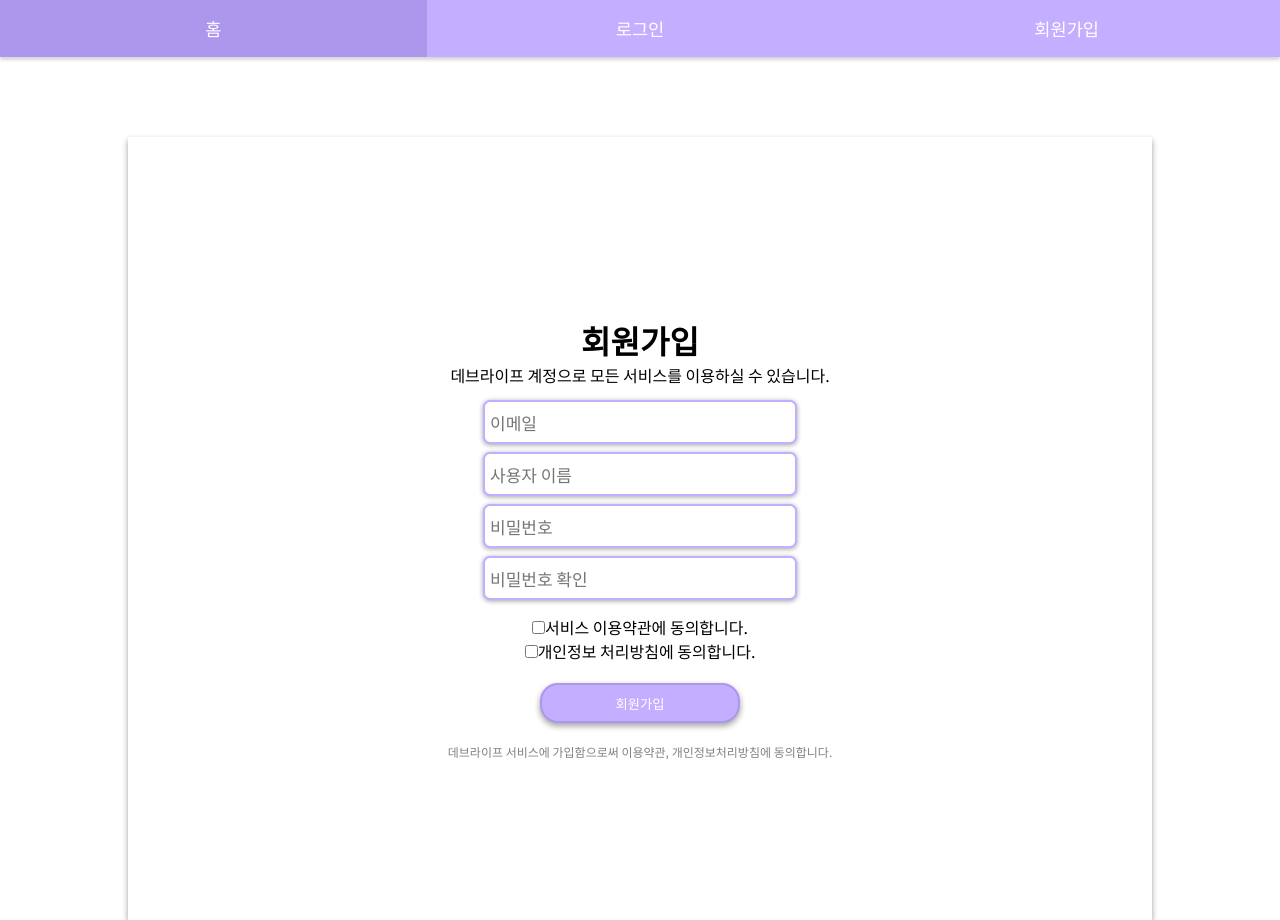
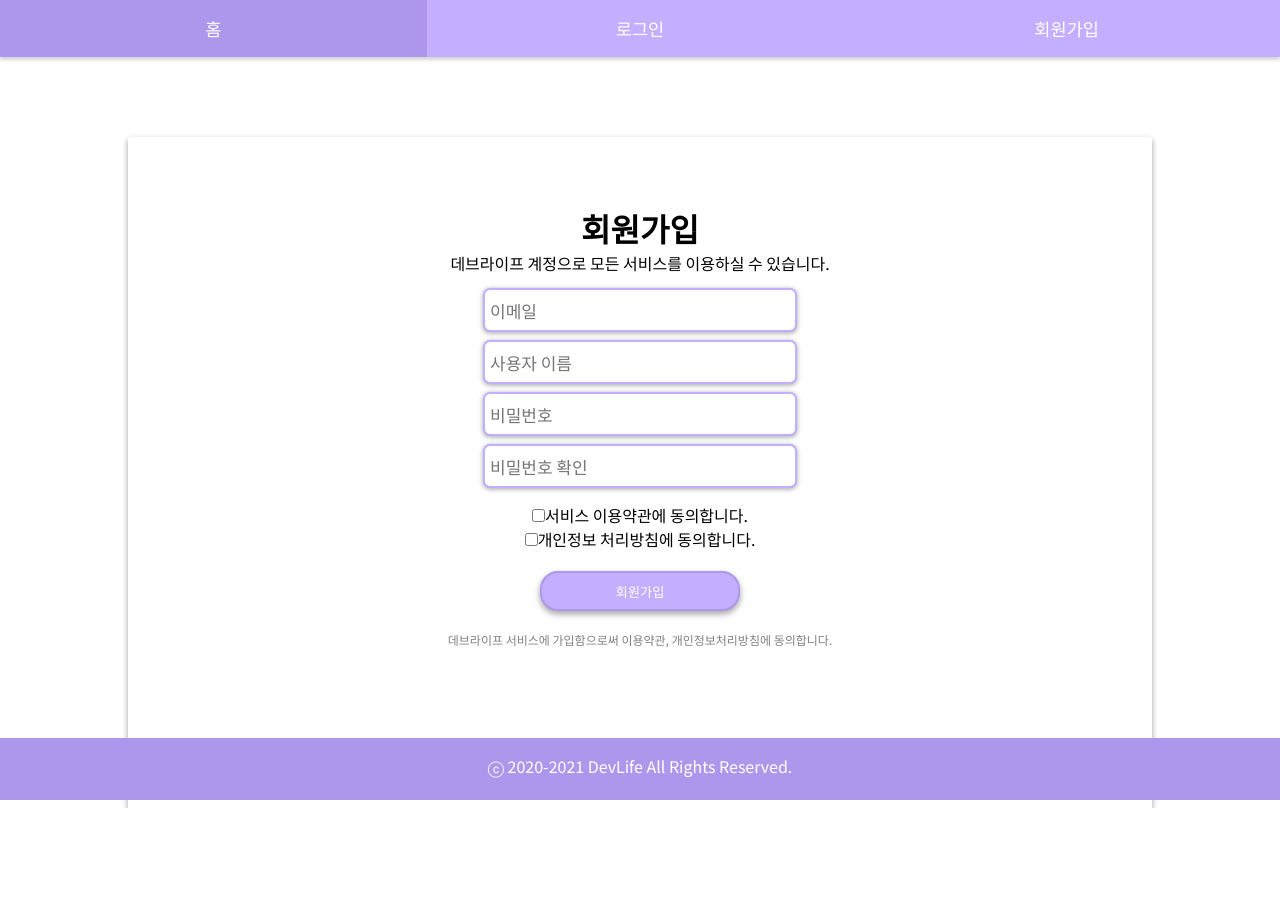
Before and after one commit to 5tarlight/devpub-frontend, a React (Create React App) app: page /register in a window 1280 px wide. After the commit the page ends 808 px from the top, so only its background shows below. Built offline with nearby package versions, Linux system fonts and the light colour scheme.

Commit message:
footer temp

```diff
--- /dev/null
+++ b/src/components/Footer/Footer.scss
@@ -0,0 +1,15 @@
+@import '../../styles/utils';
+
+.footer {
+  background: $theme-color-1;
+  color: white;
+  width: 100%;
+  height: 30px;
+  -webkit-box-pack: center;
+  justify-content: center;
+  display: flex;
+  float: left;
+  padding: 16px 0px;
+  bottom: 0;
+  position: absolute;
+}
--- /dev/null
+++ b/src/components/Footer/Footer.tsx
@@ -0,0 +1,15 @@
+import React, { FC } from 'react';
+import style from './Footer.scss';
+import classNames from 'classnames/bind';
+
+const cx = classNames.bind(style);
+
+const Footer: FC = () => {
+  return (
+    <div className={cx('footer')}>
+      <p>ⓒ 2020-2021 DevLife All Rights Reserved.</p>
+    </div>
+  );
+};
+
+export default Footer;
--- a/src/components/Router.tsx
+++ b/src/components/Router.tsx
@@ -1,7 +1,7 @@
 import React, { FC } from 'react';
 import { BrowserRouter, Route, Switch } from 'react-router-dom';
 import { Home, Login, NotFound, Register } from '../pages';
-import { Header } from './index';
+import { Header, Footer } from './index';
 
 interface Props {
   isLoggedIn: boolean;
@@ -17,6 +17,7 @@ const Router: FC<Props> = ({ isLoggedIn }) => {
         <Route exact path="/login" component={Login} />
         <Route component={NotFound} />
       </Switch>
+      <Footer />
     </BrowserRouter>
   );
 };
--- a/src/components/auth/RegisterForm/RegisterForm.scss
+++ b/src/components/auth/RegisterForm/RegisterForm.scss
@@ -14,7 +14,7 @@
   width: 1024px;
   background: white;
   box-shadow: 0 3px 6px rgba(0, 0, 0, 0.16), 0 3px 6px rgba(0, 0, 0, 0.23);
-  padding-top: 10rem;
+  padding-top: 3rem;
   padding-bottom: 10rem;
   text-align: center;
 }
--- a/src/components/index.tsx
+++ b/src/components/index.tsx
@@ -1,3 +1,4 @@
 export { default as NotFoundError } from './Error/NotFound/NotFoundError';
 export { default as Header } from './Header/Header';
 export { default as RegisterForm } from './auth/RegisterForm/RegisterForm';
+export { default as Footer } from './Footer/Footer';
```
